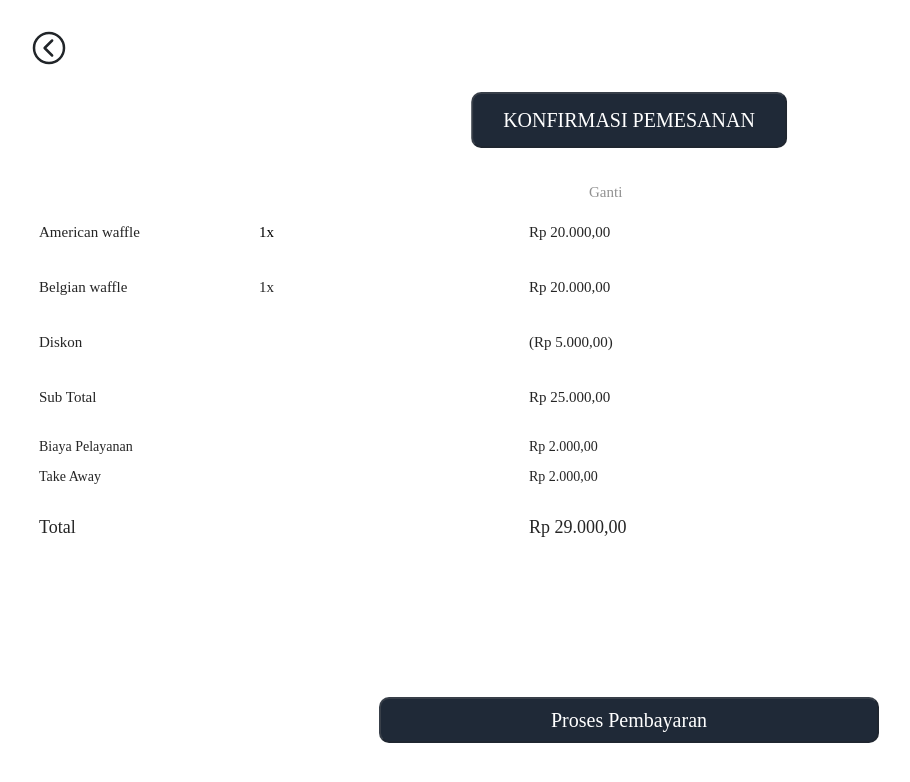
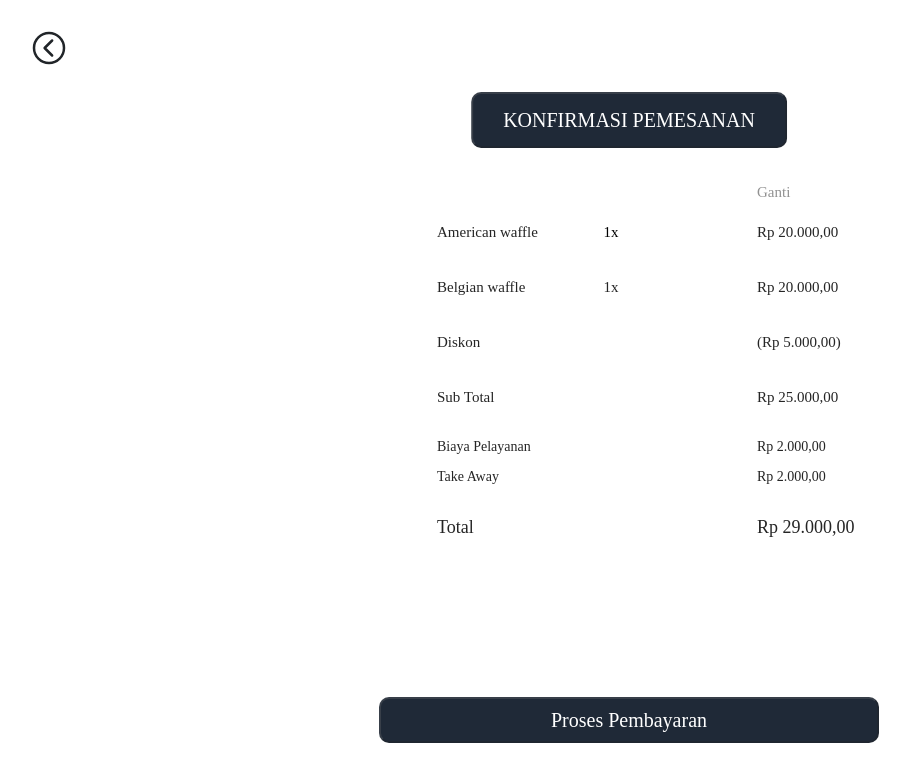
Before and after one commit to Cafeasy/cafeasy-project, a React (Create React App) app in the folder frontend/: page /KonfimasiPesanan in a window 1280 px wide. Shown: the top 782 px of the page, without its empty margins (11-921 px from the left). Built offline with nearby package versions, Linux system fonts and the light colour scheme; no server answers.

Commit message:
update size

```diff
--- a/frontend/src/Style/confirmpage.css
+++ b/frontend/src/Style/confirmpage.css
@@ -2,7 +2,7 @@
     position: absolute;
     width: 36px;
     height: 100px;
-    left: 600px;
+    left: 60%;
     top: 100px;
 
     font-family: 'Montserrat';
@@ -23,7 +23,7 @@
     position: absolute;
     width: 200px;
     height: 50px;
-    left: 50px;
+    left: 35%;
     top: 190px;
 
     font-family: 'Montserrat';
@@ -43,7 +43,7 @@
     position: absolute;
     width: 12px;
     height: 65px;
-    left: 270px;
+    left: 48%;
     top: 175px;
 
     font-family: 'Montserrat';
@@ -63,7 +63,7 @@
     position: absolute;
     width: 200px;
     height: 65px;
-    left: 540px;
+    left: 60%;
     top: 175px;
 
     font-family: 'Montserrat';
@@ -83,7 +83,7 @@
     position: absolute;
     width: 200px;
     height: 65px;
-    left: 50px;
+    left: 35%;
     top: 230px;
 
     font-family: 'Montserrat';
@@ -103,7 +103,7 @@
     position: absolute;
     width: 12px;
     height: 65px;
-    left: 270px;
+    left: 48%;
     top: 230px;
 
     font-family: 'Montserrat';
@@ -123,7 +123,7 @@
     position: absolute;
     width: 200px;
     height: 65px;
-    left: 540px;
+    left: 60%;
     top: 230px;
 
     font-family: 'Montserrat';
@@ -143,7 +143,7 @@
     position: absolute;
     width: 200px;
     height: 65px;
-    left: 50px;
+    left: 35%;
     top: 285px;
 
     font-family: 'Montserrat';
@@ -163,7 +163,7 @@
     position: absolute;
     width: 200px;
     height: 65px;
-    left: 540px;
+    left: 60%;
     top: 285px;
 
     font-family: 'Montserrat';
@@ -183,7 +183,7 @@
     position: absolute;
     width: 200px;
     height: 65px;
-    left: 50px;
+    left: 35%;
     top: 340px;
 
     font-family: 'Montserrat';
@@ -203,7 +203,7 @@
     position: absolute;
     width: 200px;
     height: 65px;
-    left: 50px;
+    left: 35%;
     top: 390px;
 
     font-family: 'Montserrat-thin';
@@ -223,7 +223,7 @@
     position: absolute;
     width: 200px;
     height: 65px;
-    left: 540px;
+    left: 60%;
     top: 390px;
 
     font-family: 'Montserrat-thin';
@@ -243,7 +243,7 @@
     position: absolute;
     width: 200px;
     height: 65px;
-    left: 50px;
+    left: 35%;
     top: 420px;
 
     font-family: 'Montserrat-thin';
@@ -263,7 +263,7 @@
     position: absolute;
     width: 200px;
     height: 65px;
-    left: 540px;
+    left: 60%;
     top: 340px;
 
     font-family: 'Montserrat';
@@ -283,7 +283,7 @@
     position: absolute;
     width: 200px;
     height: 65px;
-    left: 540px;
+    left: 60%;
     top: 420px;
 
     font-family: 'Montserrat-thin';
@@ -303,7 +303,7 @@
     position: absolute;
     width: 200px;
     height: 65px;
-    left: 50px;
+    left: 35%;
     top: 470px;
 
     font-family: 'Montserrat';
@@ -323,7 +323,7 @@
     position: absolute;
     width: 200px;
     height: 65px;
-    left: 540px;
+    left: 60%;
     top: 470px;
 
     font-family: 'Montserrat';
```
